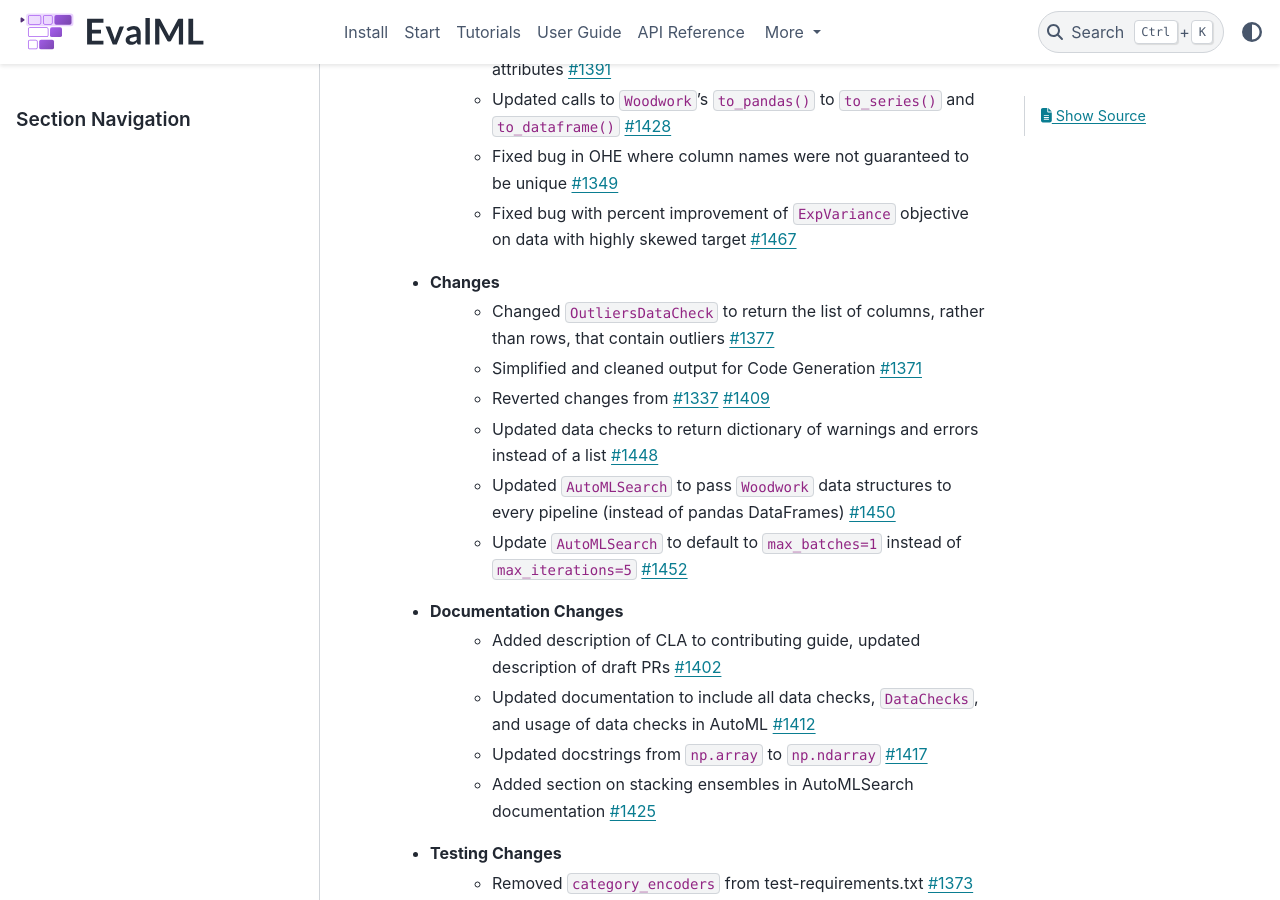
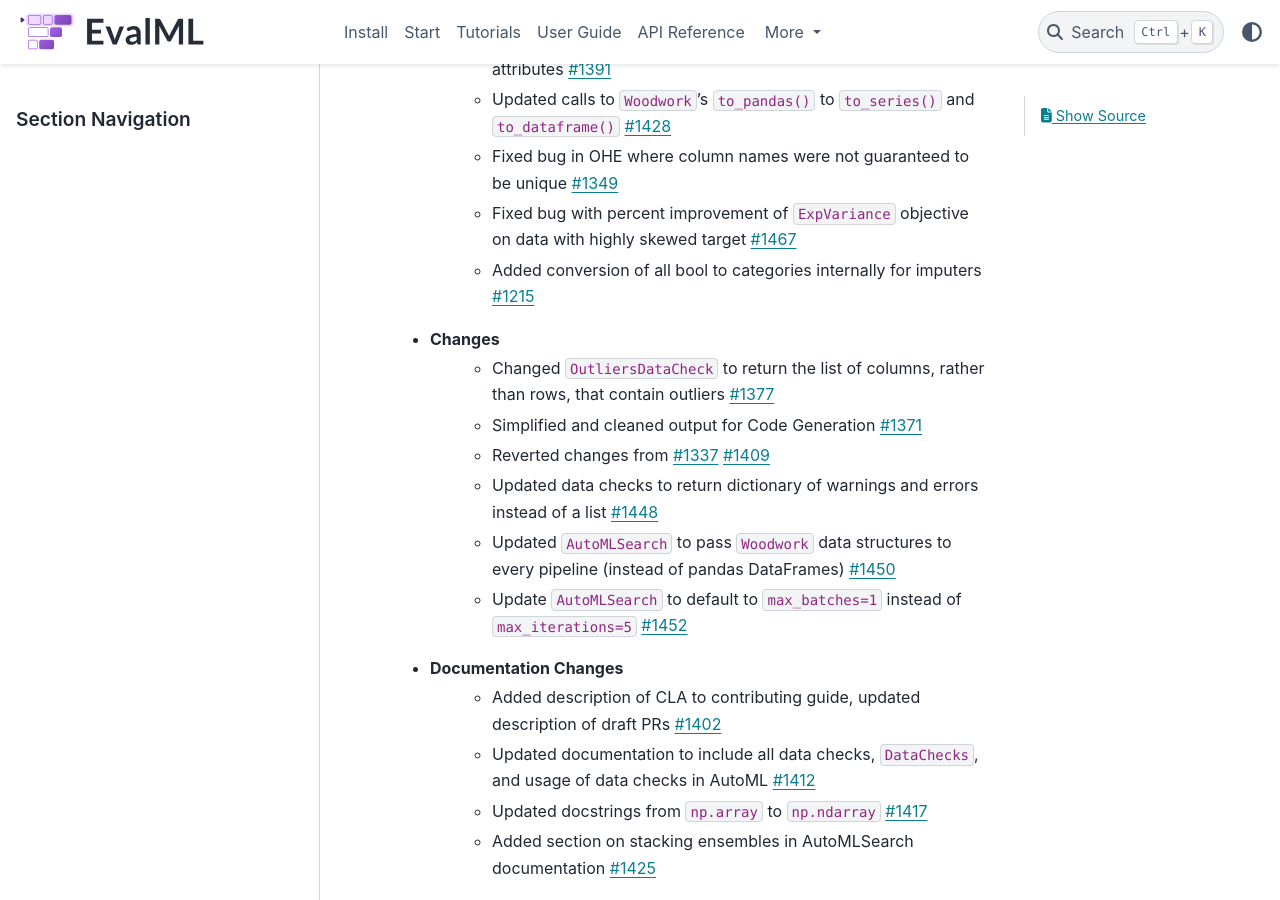
Before and after one commit to alteryx/evalml, a Sphinx documentation site: the page built from docs/source/release_notes.rst, in a window 1280 px wide and 900 px high, scrolled down 1636 px. Built offline with Sphinx 7.4.7 and the PyData theme 0.15.4, drawn with Linux system fonts in a browser that asks for light colours; comment, search, counter and statistics services are not loaded.

Commit message:
Updated changelog

```diff
--- a/docs/source/release_notes.rst
+++ b/docs/source/release_notes.rst
@@ -39,6 +39,7 @@ Release Notes
         * Updated calls to ``Woodwork``'s ``to_pandas()`` to ``to_series()`` and ``to_dataframe()`` :pr:`1428`
         * Fixed bug in OHE where column names were not guaranteed to be unique :pr:`1349`
         * Fixed bug with percent improvement of ``ExpVariance`` objective on data with highly skewed target :pr:`1467`
+        * Added conversion of all bool to categories internally for imputers :pr:`1215`
     * Changes
         * Changed ``OutliersDataCheck`` to return the list of columns, rather than rows, that contain outliers :pr:`1377`
         * Simplified and cleaned output for Code Generation :pr:`1371`
```
